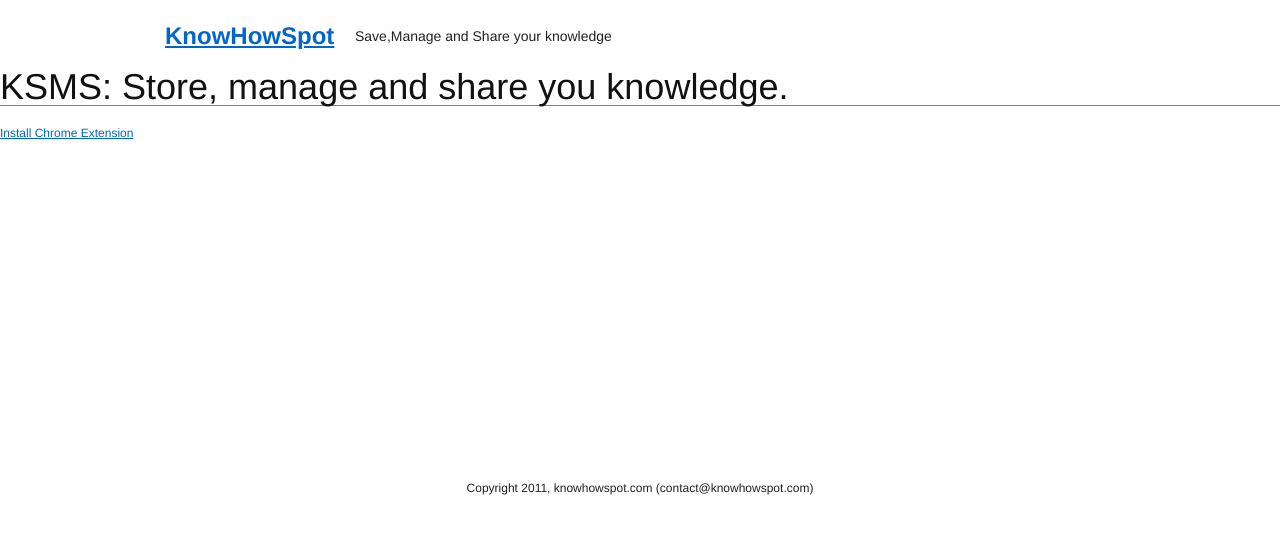
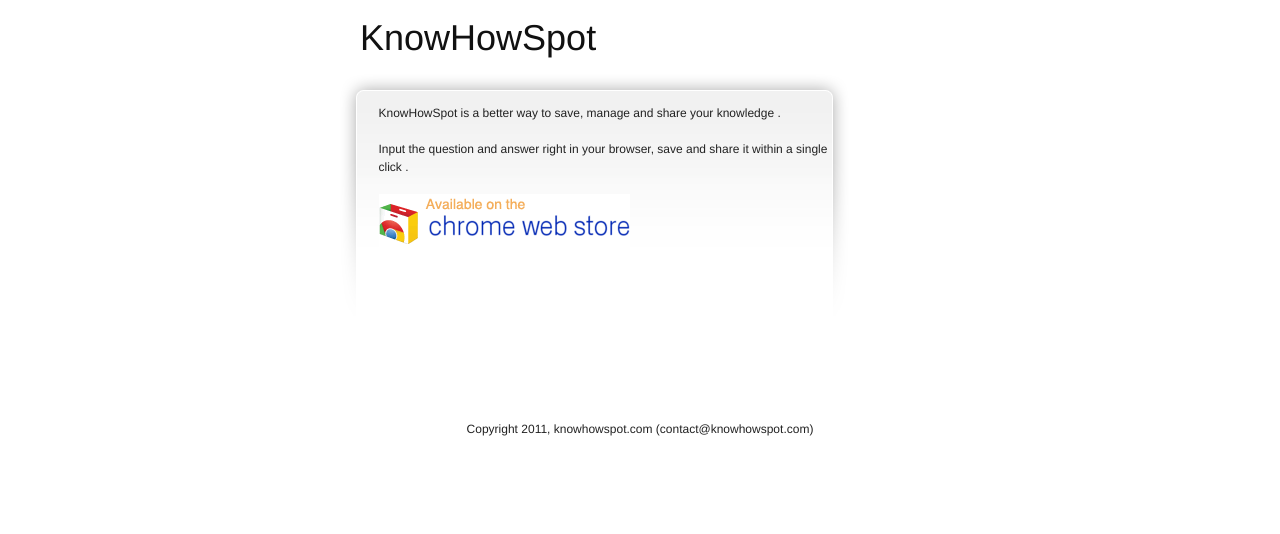
Before and after one commit to ftao/kns, a Django app: template kns/templates/index.html in a window 1280 px wide. Shown: the top 534 px of the page. Run offline with Django 3.2, Linux system fonts and the light colour scheme; the template is opened without the code that fills it, so the values that code supplies are empty; parts of the project's set-up code (start-up, migrations or seed data) failed here and were passed over.

Commit message:
index page change

```diff
--- a/kns/static/css/main.css
+++ b/kns/static/css/main.css
@@ -53,3 +53,22 @@
 
 .app-link {
 }
+
+
+
+/* home page */
+#home {
+    width:600px;
+    margin:10px auto 0 auto;
+}
+#home h1 {
+   border:none;
+   padding-left:20px;
+}
+#home .tab {
+    background: url("../img/tabBackground.png") no-repeat scroll 0 0 transparent;
+    height: 300px;
+    padding: 30px 7% 0;
+    width: 86%;
+    font-size:12px;
+}
--- a/kns/templates/base.html
+++ b/kns/templates/base.html
@@ -9,14 +9,17 @@
   <link rel="stylesheet" href="{{MEDIA_URL}}css/main.css" type="text/css" media="screen" charset="utf-8"/>
 </head>
 <body>
+  {% block header %}
   <div id="header" class="container">
       <div class="sitename column span-6"><a id="topsitelink" href="/">KnowHowSpot</a></div>
       <div class="sitelogan column span-10 last">{% trans "Save,Manage and Share your knowledge" %}</div>
   </div>
+  {% endblock %}
   <div id="wrap">
   {% block content %}
   {% endblock %}
   </div> <!-- end of wrap -->
+  {% block footer %}
   <div id="footer" class="container">
     <!--
     <div class="foot-link">
@@ -24,5 +27,6 @@
     -->
     <div class="copyright">Copyright 2011, knowhowspot.com (contact@knowhowspot.com)</div>
   </div>
+  {% endblock %}
 </body>
 </html>
--- a/kns/templates/index.html
+++ b/kns/templates/index.html
@@ -1,8 +1,26 @@
 {% extends "base.html" %}
+{% block header %}{% endblock %}
 {% block content %}
 
-<h1>KSMS: Store, manage and share you knowledge.</h1>
+<div class="container" id="home">
 
-<a href="">Install Chrome Extension</a>
+  <div class="span-14">
+    <h1>KnowHowSpot</h1>
+    <div class="tab">
+      <div class="tab-content">
+          <p>
+             <span>KnowHowSpot</span> is a better way to save, manage and share your knowledge .
+          </p>
+          <p>
+             Input the question and answer right in your browser, save and share it within a single click .
+          </p>
+          <p>
+          <a href="chrome-store-url"><img src="{{MEDIA_URL}}img/chromestore.png"/></a>
+          </p>
+      </div>
+    </div>
+  </div>
+
+</div>
 
 {% endblock %}
```
Also changed, not shown: kns/static/img/chromestore.png (added), kns/static/img/tabBackground.png (added).
